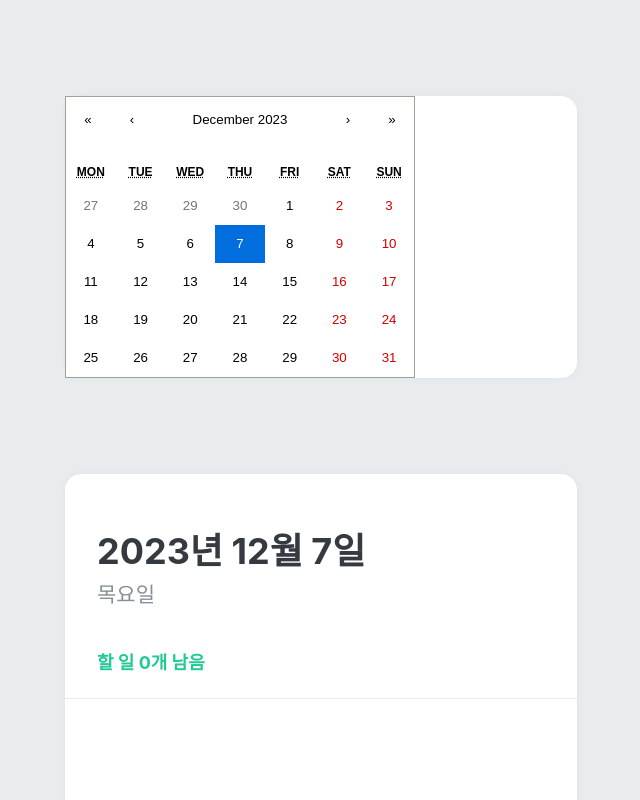
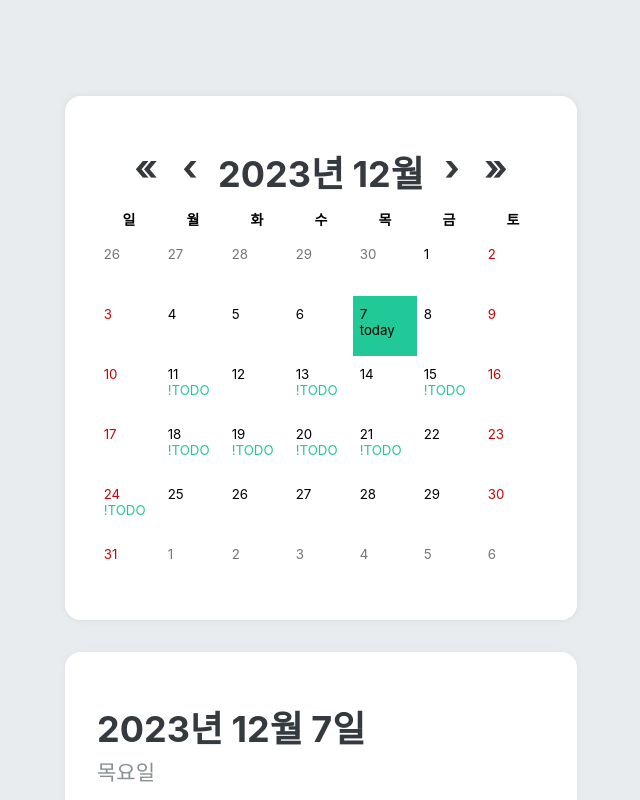
Before and after one commit to onpul/mashup-todolist, a React (Create React App) app: page / in a window 1280 px wide. Shown: the top 800 px of the page, without its empty margins (319-959 px from the left). Built offline with nearby package versions, Linux system fonts and the light colour scheme.

Commit message:
[개인] react 캘린더 라이브러리 스타일시트 오버라이딩 함...

```diff
--- a/src/App.js
+++ b/src/App.js
@@ -10,6 +10,7 @@ import CalendarTemplate from './components/CalendarTemplate';
 const GlobalStyle = createGlobalStyle`
   body {
     background: #e9ecef;
+    font-family: -apple-system, BlinkMacSystemFont, 'Segoe UI', 'Roboto', 'Oxygen', 'Ubuntu', 'Cantarell', 'Fira Sans', 'Droid Sans', 'Helvetica Neue', sans-serif;
   }
 `;
 
--- /dev/null
+++ b/src/components/Calendar.css
@@ -0,0 +1,180 @@
+/* 기존 스타일 오버라이딩 */
+* {
+    font-family: -apple-system, BlinkMacSystemFont, 'Segoe UI', 'Roboto',
+        'Oxygen', 'Ubuntu', 'Cantarell', 'Fira Sans', 'Droid Sans',
+        'Helvetica Neue', sans-serif !important;
+    abbr {
+        text-decoration: none !important;
+    }
+}
+.react-calendar {
+    max-width: 100%;
+    background: white;
+    border-radius: 16px;
+    position: relative;
+    line-height: 1.125em;
+    height: auto;
+    box-shadow: 0 0 8px rgba(0, 0, 0, 0.04);
+    margin: 0 auto;
+    align-items: center;
+    padding-top: 48px;
+    padding-bottom: 24px;
+    padding-left: 32px;
+    padding-right: 32px;
+    display: flex;
+    flex-direction: column;
+}
+
+.highlight {
+    .todo {
+        color: #20c997;
+    }
+}
+
+.react-calendar--doubleView {
+    width: 700px;
+}
+
+.react-calendar--doubleView .react-calendar__viewContainer {
+    display: flex;
+    margin: -0.5em;
+}
+
+.react-calendar--doubleView .react-calendar__viewContainer > * {
+    width: 50%;
+    margin: 0.5em;
+}
+
+.react-calendar,
+.react-calendar *,
+.react-calendar *:before,
+.react-calendar *:after {
+    -moz-box-sizing: border-box;
+    -webkit-box-sizing: border-box;
+    box-sizing: border-box;
+}
+
+.react-calendar button {
+    margin: 0;
+    border: 0;
+    outline: none;
+}
+
+.react-calendar button:enabled:hover {
+    cursor: pointer;
+}
+
+.react-calendar__navigation {
+    display: flex;
+    height: 44px;
+    margin-bottom: 1em;
+}
+
+.react-calendar__navigation button {
+    font-size: 36px;
+    font-family: -apple-system, BlinkMacSystemFont, 'Segoe UI', 'Roboto',
+        'Oxygen', 'Ubuntu', 'Cantarell', 'Fira Sans', 'Droid Sans',
+        'Helvetica Neue', sans-serif;
+    font-weight: bold;
+    color: #343a40;
+    min-width: 44px;
+    background: none;
+}
+
+.react-calendar__navigation button:disabled {
+    background-color: #f0f0f0;
+}
+
+.react-calendar__navigation button:enabled:hover,
+.react-calendar__navigation button:enabled:focus {
+    background-color: #e6e6e6;
+}
+
+.react-calendar__month-view__weekdays {
+    text-align: center;
+    text-transform: uppercase;
+    font-size: 0.75em;
+    font-weight: bold;
+}
+
+.react-calendar__month-view__weekdays__weekday {
+    padding: 0.5em;
+    font-size: 14px;
+}
+
+.react-calendar__month-view__weekNumbers .react-calendar__tile {
+    display: flex;
+    align-items: center;
+    justify-content: center;
+    font-size: 0.75em;
+    font-weight: bold;
+}
+
+.react-calendar__month-view__days__day--weekend {
+    color: #d10000;
+}
+
+.react-calendar__month-view__days__day--neighboringMonth {
+    color: #757575;
+}
+
+.react-calendar__year-view .react-calendar__tile,
+.react-calendar__decade-view .react-calendar__tile,
+.react-calendar__century-view .react-calendar__tile {
+    padding: 2em 0.5em;
+}
+
+.react-calendar__tile {
+    max-width: 100%;
+    height: 60px;
+    padding: 10px 6.6667px;
+    background: none;
+    text-align: center;
+    font-size: 0.833em;
+    display: flex;
+    flex-direction: column;
+}
+
+.react-calendar__tile:disabled {
+    background-color: #f0f0f0;
+}
+
+.react-calendar__tile--now {
+    background: #20c997 !important;
+}
+.today {
+    color: black !important;
+}
+
+.react-calendar__tile:enabled:hover,
+.react-calendar__tile:enabled:focus {
+    background-color: #e6e6e6;
+}
+
+.react-calendar__tile--now:enabled:hover,
+.react-calendar__tile--now:enabled:focus {
+    background: #ffffa9;
+}
+
+.react-calendar__tile--hasActive {
+    background: #76baff;
+}
+
+.react-calendar__tile--hasActive:enabled:hover,
+.react-calendar__tile--hasActive:enabled:focus {
+    background: #a9d4ff;
+}
+
+.react-calendar__tile--active {
+    background: #ffffa9;
+    color: black;
+}
+
+.react-calendar__tile--active:enabled:hover,
+.react-calendar__tile--active:enabled:focus {
+    background: #ffffa9;
+}
+
+.react-calendar--selectRange .react-calendar__tile--hover {
+    background-color: #e6e6e6;
+}
--- a/src/components/CalendarTemplate.js
+++ b/src/components/CalendarTemplate.js
@@ -1,8 +1,8 @@
 import React, { useState } from 'react';
 import Calendar from 'react-calendar';
 import styled from 'styled-components';
-import 'react-calendar/dist/Calendar.css';
-import { useTodoDate, useTodoDispatch } from '../TodoContext';
+import './Calendar.css';
+import { useTodoState, useTodoDate, useTodoDispatch } from '../TodoContext';
 import moment from 'moment';
 
 const CalendarTemplateBlock = styled.div`
@@ -16,6 +16,8 @@ const CalendarTemplateBlock = styled.div`
 
     margin: 0 auto; // 페이지 중앙 정렬
 
+    align-items: center; // 컨텐츠 중앙 정렬
+
     margin-top: 96px;
     margin-bottom: 32px;
     display: flex;
@@ -23,10 +25,14 @@ const CalendarTemplateBlock = styled.div`
 `;
 
 function CalendarTemplate({ children }) {
+    const todoData = useTodoState();
     const dispatch = useTodoDispatch();
     const todoDate = useTodoDate();
     const [value, setValue] = useState(new Date());
+    const dataMark = todoData.todoItem.map((todo) => todo.date); // todo 데이터가 있는 날짜 스타일 적용
+    const today = moment().format('YYYY-MM-DD');
     function onChange(value) {
+        console.log('>>> dataMark : ' + JSON.stringify(dataMark) + ' <<<');
         setValue(value);
         const sDate = moment(value).format('YYYY-MM-DD');
         todoDate.current = sDate;
@@ -42,7 +48,51 @@ function CalendarTemplate({ children }) {
     return (
         <div>
             <CalendarTemplateBlock>
-                <Calendar onChange={onChange} value={value} />
+                <Calendar
+                    locale="ko"
+                    formatDay={(locale, date) =>
+                        date.toLocaleString('en', { day: 'numeric' })
+                    }
+                    calendarType="gregory"
+                    tileClassName={({ date, view }) => {
+                        const className = [];
+                        if (
+                            dataMark.find(
+                                (x) => x === moment(date).format('YYYY-MM-DD')
+                            )
+                        ) {
+                            className.push('highlight');
+                        }
+                        return className;
+                    }}
+                    tileContent={({ date, view }) => {
+                        if (today === moment(date).format('YYYY-MM-DD')) {
+                            return (
+                                <>
+                                    <abbr className="today">today</abbr>
+                                </>
+                            );
+                        } else if (
+                            dataMark.find(
+                                (x) => x === moment(date).format('YYYY-MM-DD')
+                            )
+                        ) {
+                            return (
+                                <>
+                                    <abbr className="todo">!TODO</abbr>
+                                </>
+                            );
+                        } else {
+                            return (
+                                <>
+                                    <abbr className=""> </abbr>
+                                </>
+                            );
+                        }
+                    }}
+                    onChange={onChange}
+                    value={value}
+                />
             </CalendarTemplateBlock>
         </div>
     );
--- a/src/components/TodoTemplate.js
+++ b/src/components/TodoTemplate.js
@@ -9,10 +9,8 @@ const TodoTemplateBlock = styled.div`
     background: white;
     border-radius: 16px;
     box-shadow: 0 0 8px 0 rgba(0, 0, 0, 0.04);
-
     margin: 0 auto; /* 페이지 중앙에 나타나도록 설정 */
-
-    margin-top: 96px;
+    /* margin-top: 96px; */
     margin-bottom: 32px;
     display: flex;
     flex-direction: column;
```
